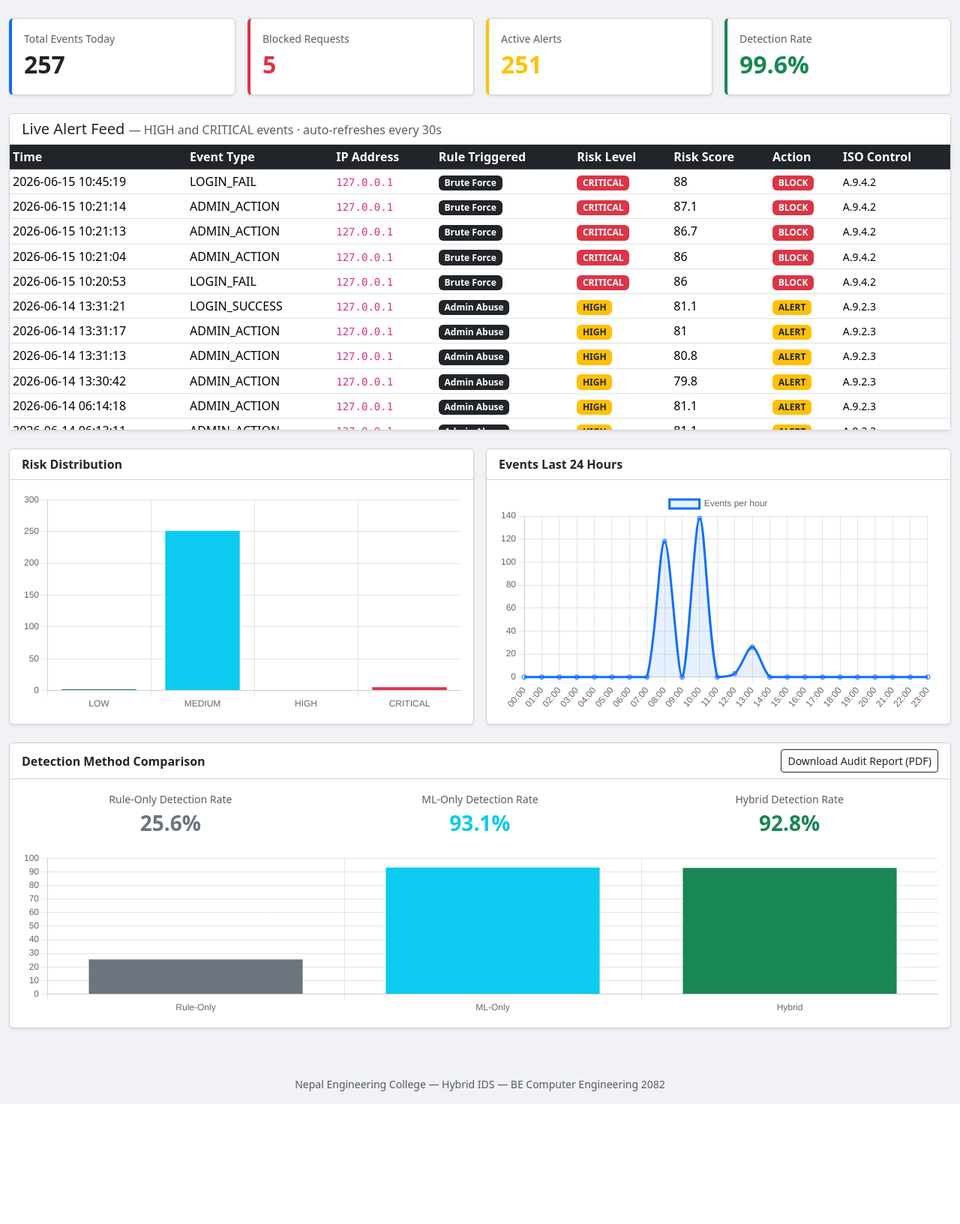
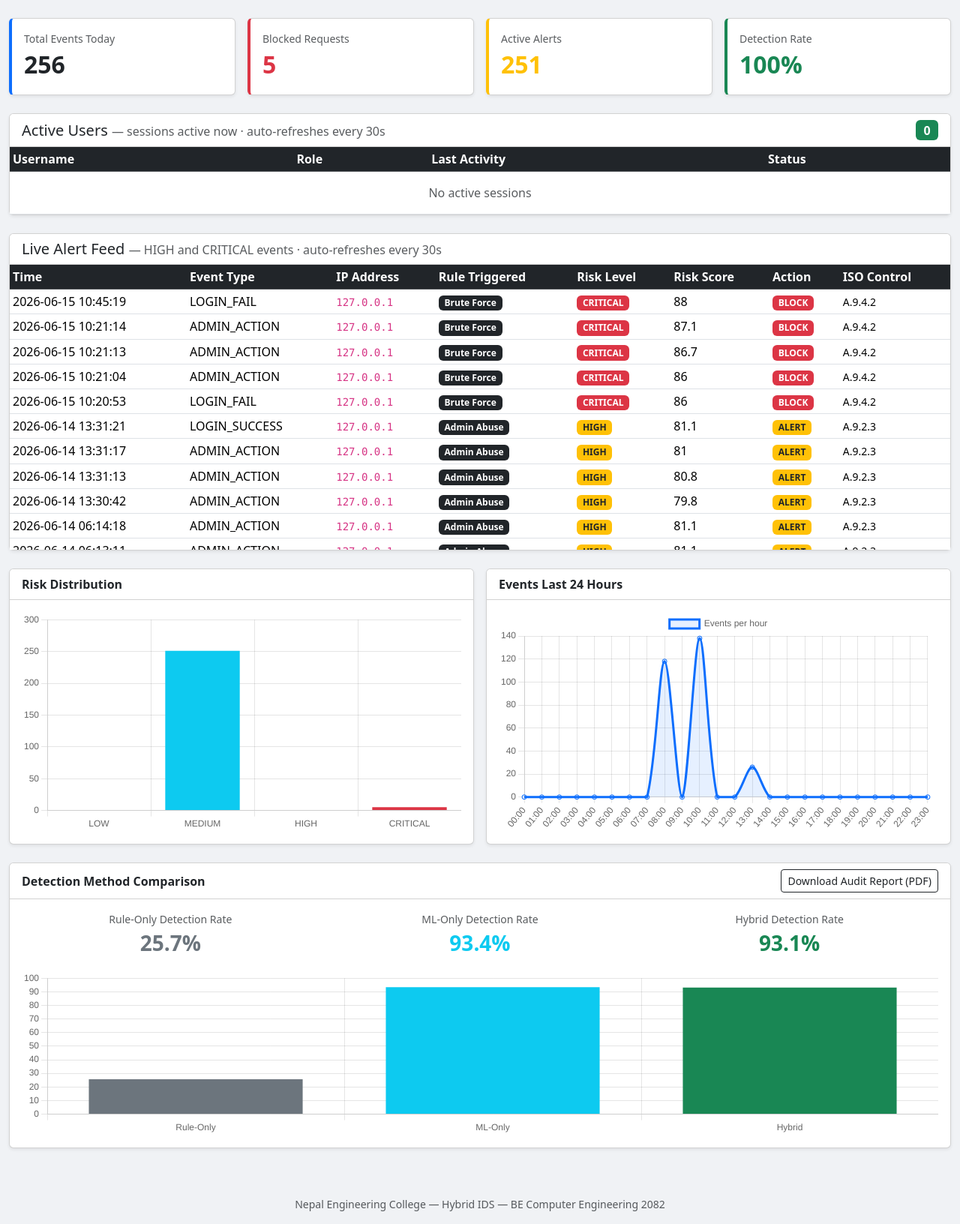
Before and after one commit to diashakya/Hybrid_IDS, a Django app: page /dashboard/ in a window 1280 px wide. Shown: the part 56-1688 px from the top of the page at 75% size. Before the commit the page ends 1528 px from the top, so only its background shows below. Run offline with Django 5.2, Linux system fonts and the light colour scheme; a user stored in the database is signed in; data comes from the database, SQL or seed files in the repository; data that the repository does not hold is empty; some libraries are stand-ins or nearby versions.

Commit message:
Add active users tracking to SOC dashboard
- New /api/active-users/ endpoint using Django session table to find
  logged-in users, cross-referenced with SecurityEvent for last activity
- Users marked ACTIVE (within 15 min) or IDLE on the dashboard
- Active Users card added to dashboard above the alert feed
- Filter out admin GET requests and API polls from SecurityEvent records

Co-Authored-By: Claude Sonnet 4.6 <noreply@anthropic.com>

```diff
--- a/evoting_ids/dashboard/templates/dashboard/index.html
+++ b/evoting_ids/dashboard/templates/dashboard/index.html
@@ -58,6 +58,31 @@
           <div class="fs-2 fw-bold text-success" id="detection-rate">—</div>
         </div>
       </div>
+    </div>
+  </div>
+
+  <!-- Active Users -->
+  <div class="card shadow-sm mb-4">
+    <div class="card-header bg-white d-flex justify-content-between align-items-center">
+      <h5 class="mb-0">Active Users
+        <small class="text-muted fw-normal fs-6"> — sessions active now · auto-refreshes every 30s</small>
+      </h5>
+      <span class="badge bg-success fs-6" id="active-user-count">0</span>
+    </div>
+    <div class="card-body p-0">
+      <table class="table table-hover table-sm mb-0">
+        <thead class="table-dark">
+          <tr>
+            <th>Username</th>
+            <th>Role</th>
+            <th>Last Activity</th>
+            <th>Status</th>
+          </tr>
+        </thead>
+        <tbody id="active-users-body">
+          <tr><td colspan="4" class="text-center text-muted py-3">Loading...</td></tr>
+        </tbody>
+      </table>
     </div>
   </div>
 
@@ -297,10 +322,39 @@
     }
   }
 
+  async function fetchActiveUsers() {
+    try {
+      const users = await fetch('/api/active-users/').then(r => r.json());
+      const tbody = document.getElementById('active-users-body');
+      document.getElementById('active-user-count').textContent = users.length;
+
+      if (users.length === 0) {
+        tbody.innerHTML = '<tr><td colspan="4" class="text-center text-muted py-3">No active sessions</td></tr>';
+        return;
+      }
+
+      tbody.innerHTML = users.map(u => `
+        <tr>
+          <td><strong>${u.username}</strong></td>
+          <td><span class="badge bg-secondary">${u.role}</span></td>
+          <td class="text-muted">${u.last_activity}</td>
+          <td>
+            ${u.status === 'ACTIVE'
+              ? '<span class="badge bg-success">&#9679; ACTIVE</span>'
+              : '<span class="badge bg-warning text-dark">&#9679; IDLE</span>'}
+          </td>
+        </tr>`).join('');
+    } catch (err) {
+      console.error('Active users fetch error:', err);
+    }
+  }
+
   fetchAlerts();
   setInterval(fetchAlerts, 30000);
   fetchComparison();
   setInterval(fetchComparison, 30000);
+  fetchActiveUsers();
+  setInterval(fetchActiveUsers, 30000);
 </script>
 </body>
 </html>
--- a/evoting_ids/dashboard/urls.py
+++ b/evoting_ids/dashboard/urls.py
@@ -9,4 +9,5 @@ urlpatterns = [
       path('hourly-events/', views.api_hourly_events),
       path('comparison/', views.api_comparison),
       path('audit-report/', views.download_audit_report),
+      path('active-users/', views.api_active_users),
 ]
--- a/evoting_ids/dashboard/views.py
+++ b/evoting_ids/dashboard/views.py
@@ -129,3 +129,42 @@ def download_audit_report(request):
           as_attachment=True,
           filename='hybrid_ids_audit_report.pdf'
       )
+
+def api_active_users(request):
+        from django.contrib.sessions.models import Session
+        from accounts.models import CustomUser
+
+        active_sessions = Session.objects.filter(expire_date__gte=timezone.now())
+
+        user_ids = []
+        for session in active_sessions:
+            data = session.get_decoded()
+            uid = data.get('_auth_user_id')
+            if uid:
+                user_ids.append(int(uid))
+
+        if not user_ids:
+            return JsonResponse([], safe=False)
+
+        users = CustomUser.objects.filter(id__in=user_ids)
+        threshold = timezone.now() - timedelta(minutes=15)
+
+        result = []
+        for user in users:
+            last_event = SecurityEvent.objects.filter(user=user).order_by('-timestamp').first()
+            if last_event:
+                last_activity = last_event.timestamp.strftime('%Y-%m-%d %H:%M:%S')
+                status = 'ACTIVE' if last_event.timestamp >= threshold else 'IDLE'
+            else:
+                last_activity = '—'
+                status = 'IDLE'
+
+            result.append({
+                'username':      user.username,
+                'role':          user.role,
+                'last_activity': last_activity,
+                'status':        status,
+            })
+
+        result.sort(key=lambda x: x['status'] != 'ACTIVE')
+        return JsonResponse(result, safe=False)
--- a/evoting_ids/ids_engine/middleware.py
+++ b/evoting_ids/ids_engine/middleware.py
@@ -1,7 +1,7 @@
 from django.http import HttpResponseForbidden
 from ids_engine.pipeline import run_ids_pipeline
 
-INTERCEPT_PATHS = ['/accounts/login/', '/vote/', '/admin/', '/api/']
+INTERCEPT_PATHS = ['/accounts/login/', '/accounts/logout/', '/vote/', '/admin/', '/api/']
 SKIP_PATHS = ['/static/', '/media/', '/favicon.ico', '/admin/jsi18n/']
 
 
@@ -20,11 +20,20 @@ class LoggingMiddleware:
           if not should_intercept:
               return self.get_response(request)
 
+          # Skip all admin GET requests (viewing pages, browsing Security Events, etc.)
+          # Only record admin POST requests (creating candidates, blocking IPs, modifications)
+          if path.startswith('/admin/') and request.method == 'GET':
+              return self.get_response(request)
+
+          # Skip API dashboard poll requests — they are noise every 30 seconds
+          if path.startswith('/api/'):
+              return self.get_response(request)
+
           response = self.get_response(request)
 
           is_login_path = (
-              '/accounts/login/' in request.path or
-              request.path.startswith('/admin/login/')
+              '/accounts/login/' in path or
+              path.startswith('/admin/login/')
           )
           if is_login_path and request.method == 'POST':
               event_type = 'LOGIN_SUCCESS' if response.status_code == 302 else 'LOGIN_FAIL'
```
